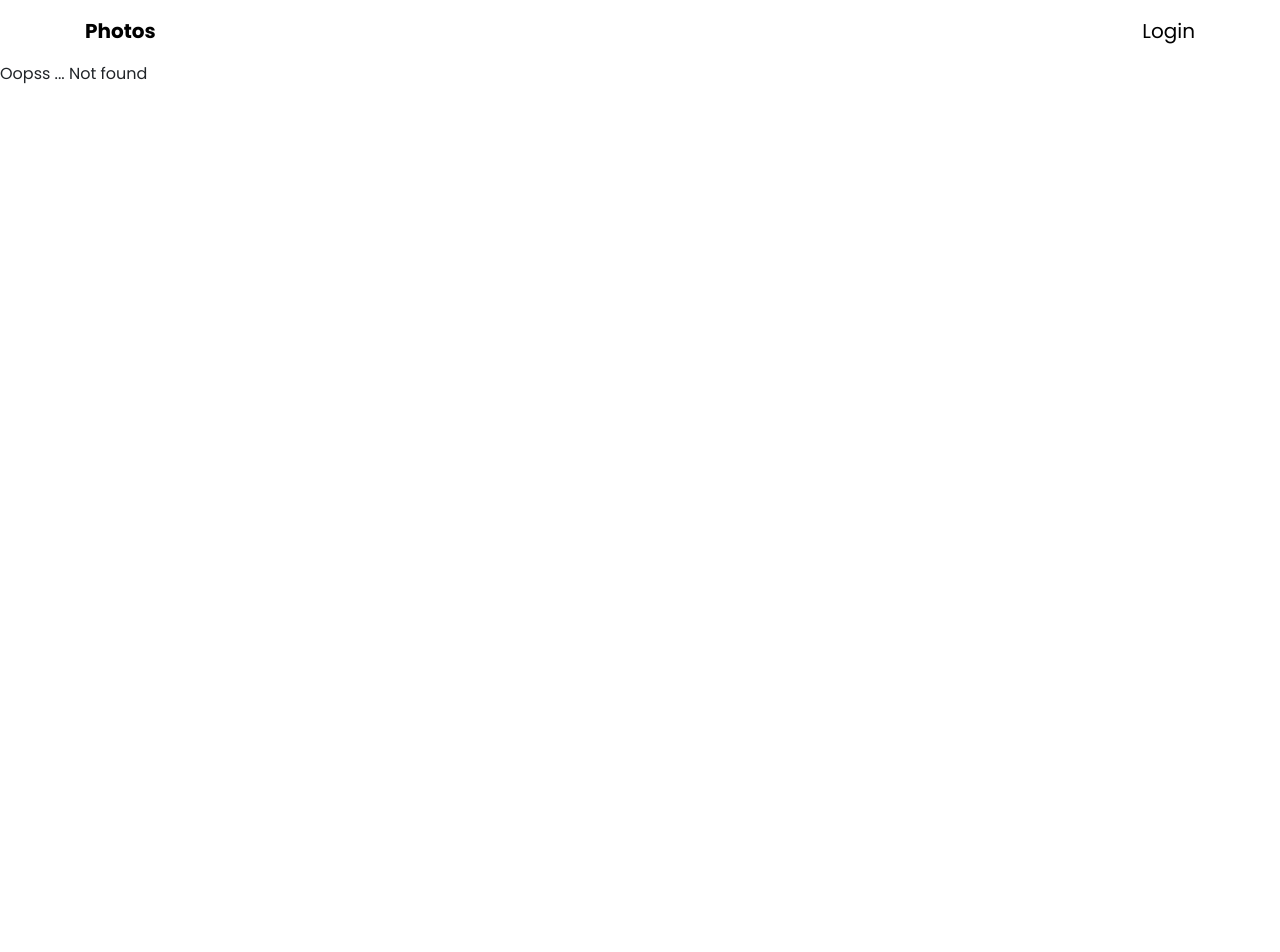
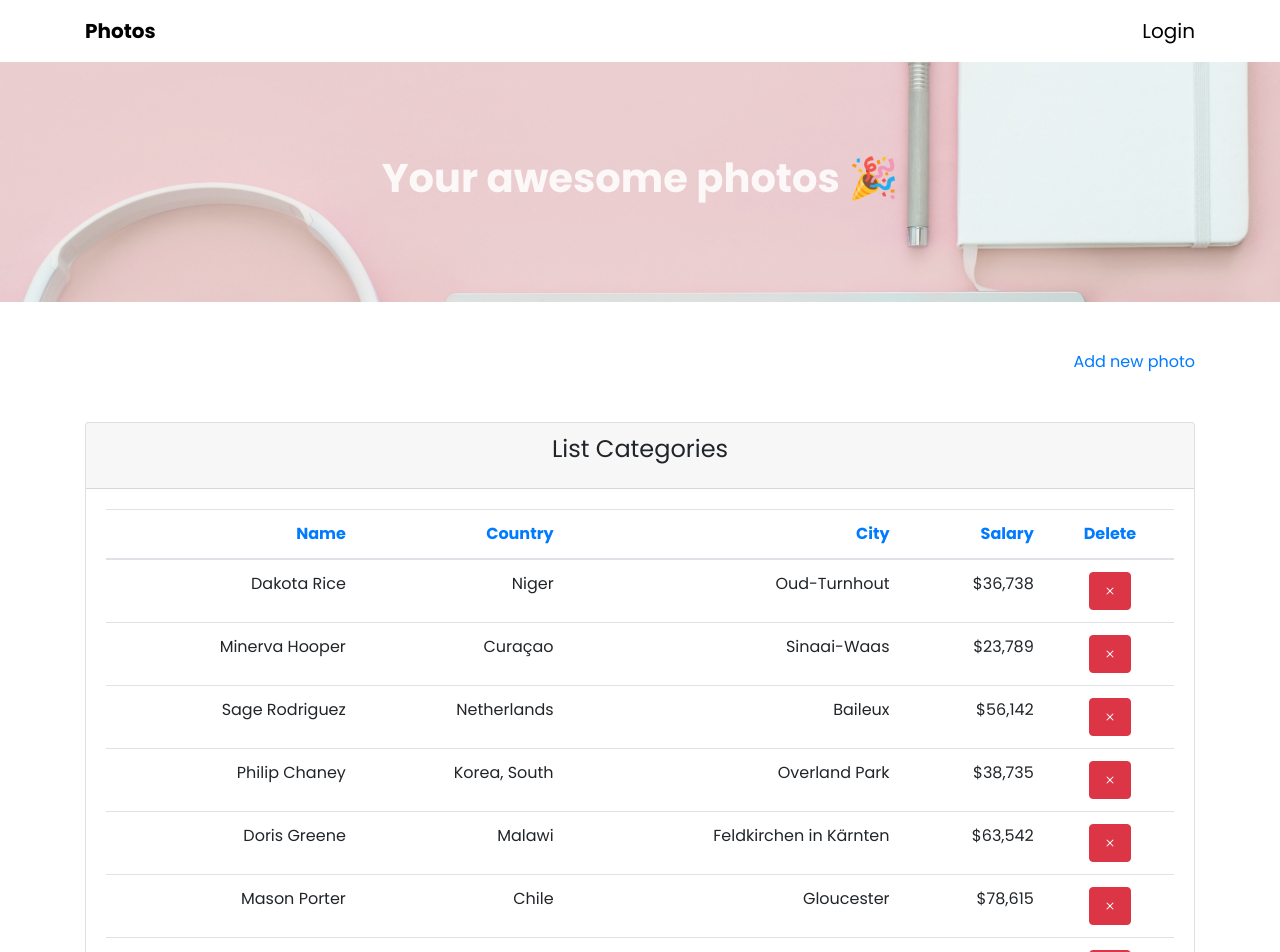
Before and after one commit to VMHDev/reactjs_photos, a React (Create React App) app: page /categories in a window 1280 px wide. Before the commit this address had no page. Shown: the top 952 px of the page. Before the commit the page ends 800 px from the top, so only its background shows below. Built offline with nearby package versions, Linux system fonts and the light colour scheme.

Commit message:
Categories: Init GUI list categories

```diff
--- a/package.json
+++ b/package.json
@@ -11,6 +11,7 @@
     "formik": "^2.2.6",
     "react": "^16.13.1",
     "react-dom": "^16.13.1",
+    "react-icons": "^4.2.0",
     "react-redux": "^7.2.3",
     "react-router-dom": "^5.1.2",
     "react-scripts": "3.4.1",
--- a/src/App.js
+++ b/src/App.js
@@ -6,6 +6,7 @@ import NotFound from './components/NotFound';
 
 // Lazy load - Code splitting => Chỉ load components khi mà components được gọi. Cần sử dụng chung với tag Suspense
 const Photo = React.lazy(() => import('./pages/Photo'));
+const Category = React.lazy(() => import('./pages/Category'));
 const Home = React.lazy(() => import('./pages/Home'));
 const User = React.lazy(() => import('./pages/User'));
 
@@ -19,6 +20,7 @@ function App() {
           <Switch>
             <Route exact path='/' component={Home} />
             <Route path='/photos' component={Photo} />
+            <Route path='/categories' component={Category} />
             <Route path='/user' component={User} />
             <Route component={NotFound} />
           </Switch>
--- /dev/null
+++ b/src/pages/Category/components/CategoryTable/index.jsx
@@ -0,0 +1,82 @@
+import React from 'react';
+import PropTypes from 'prop-types';
+import { BsPlus, BsX } from "react-icons/bs";
+import {
+  Card,
+  CardBody,
+  CardHeader,
+  CardTitle,
+  Table,
+  Row,
+  Col,
+  Button
+} from "reactstrap";
+
+const thead = ["Name", "Country", "City", "Salary", "Delete"];
+
+const CategoryTable = (props) => {
+  const { categoryList, onCategoryEditClick, onCategoryRemoveClick } = props;
+
+  return (
+    <div className='content'>
+      <Row>
+        <Col xs={12}>
+          <Card>
+            <CardHeader>
+              <CardTitle tag='h4' className='text-center'>List Categories</CardTitle>
+            </CardHeader>
+            <CardBody>
+              <Table responsive>
+                <thead className='text-primary'>
+                  <tr>
+                    {thead.map((prop, key) => {
+                      if (key === thead.length - 1)
+                        return (
+                          <th key={key} className='text-center'>
+                            {prop}
+                          </th>
+                        );
+                      return <th key={key}>{prop}</th>;
+                    })}
+                  </tr>
+                </thead>
+                <tbody>
+                  {categoryList.map((prop, key) => {
+                    return (
+                      <tr key={key}>
+                        {prop.data.map((prop, key) => {
+                          if (key === thead.length - 1)
+                            return (
+                              <td key={key} className='text-right'>
+                                {prop}
+                              </td>
+                            );
+                          return <td key={key}>{prop}</td>;
+                        })}
+                        <td className='text-center'><Button  color="danger"><BsX/></Button></td>
+                      </tr>
+                    );
+                  })}
+                </tbody>
+              </Table>
+            </CardBody>
+          </Card>
+        </Col>
+      </Row>
+    </div>
+  );
+};
+
+CategoryTable.propTypes = {
+  categoryList: PropTypes.array,
+  onCategoryEditClick: PropTypes.func,
+  onCategoryRemoveClick: PropTypes.func,
+};
+
+CategoryTable.defaultProps = {
+  categoryList: [],
+  onCategoryEditClick: null,
+  onCategoryRemoveClick: null,
+};
+
+export default CategoryTable;
--- /dev/null
+++ b/src/pages/Category/index.jsx
@@ -0,0 +1,25 @@
+import React from 'react';
+import { Route, Switch, useRouteMatch } from 'react-router-dom';
+import NotFound from '../../components/NotFound';
+import AddEditPage from './pages/AddEditPage';
+import MainPage from './pages/MainPage';
+
+const Category = (props) => {
+  const match = useRouteMatch();
+  console.log({ match });
+
+  return (
+    <Switch>
+      <Route exact path={match.url} component={MainPage} />
+
+      <Route path={`${match.url}/add`} component={AddEditPage} />
+      <Route path={`${match.url}/:categoryId`} component={AddEditPage} />
+
+      <Route component={NotFound} />
+    </Switch>
+  );
+};
+
+Category.propTypes = {};
+
+export default Category;
--- /dev/null
+++ b/src/pages/Category/pages/AddEditPage/index.jsx
@@ -0,0 +1,11 @@
+import React from 'react'
+
+const AddEditPage = () => {
+  return (
+    <div>
+      <h1>Add Edit Category</h1>
+    </div>
+  )
+}
+
+export default AddEditPage
--- /dev/null
+++ b/src/pages/Category/pages/MainPage/index.jsx
@@ -0,0 +1,70 @@
+import React from 'react';
+import Banner from 'components/Banner';
+import Images from 'constants/images';
+import { Container } from 'reactstrap';
+import { Link } from 'react-router-dom';
+import { useSelector } from 'react-redux';
+import CategoryTable from 'pages/Category/components/CategoryTable';
+
+const tbody = [
+  {
+    className: "table-success",
+    data: ["Dakota Rice", "Niger", "Oud-Turnhout", "$36,738"],
+  },
+  {
+    className: "",
+    data: ["Minerva Hooper", "Curaçao", "Sinaai-Waas", "$23,789"],
+  },
+  {
+    className: "table-info",
+    data: ["Sage Rodriguez", "Netherlands", "Baileux", "$56,142"],
+  },
+  {
+    className: "",
+    data: ["Philip Chaney", "Korea, South", "Overland Park", "$38,735"],
+  },
+  {
+    className: "table-danger",
+    data: ["Doris Greene", "Malawi", "Feldkirchen in Kärnten", "$63,542"],
+  },
+  { className: "", data: ["Mason Porter", "Chile", "Gloucester", "$78,615"] },
+  {
+    className: "table-warning",
+    data: ["Jon Porter", "Portugal", "Gloucester", "$98,615"],
+  },
+];
+
+const MainPage = (props) => {
+
+  //const categories = useSelector((state) => state.categories);
+
+  const handleCategoryEditClick = (category) => {
+    console.log('Edit: ', category);
+  };
+
+  const handleCategoryRemoveClick = (category) => {
+    console.log('Remove: ', category);
+  };
+
+  return (
+    <div className='photo-main text-right'>
+      <Banner title='Your awesome photos 🎉' backgroundUrl={Images.PINK_BG} />
+
+      <Container>
+        <div className='py-5'>
+          <Link to='/photos/add'>Add new photo</Link>
+        </div>
+
+        <CategoryTable
+          categoryList={tbody}
+          onCategoryEditClick={handleCategoryEditClick}
+          onCategoryRemoveClick={handleCategoryRemoveClick}
+        />
+      </Container>
+    </div>
+  );
+};
+
+MainPage.propTypes = {};
+
+export default MainPage;
```
Also changed, not shown: 1 other file (tests, documents, lock files or other folders).
